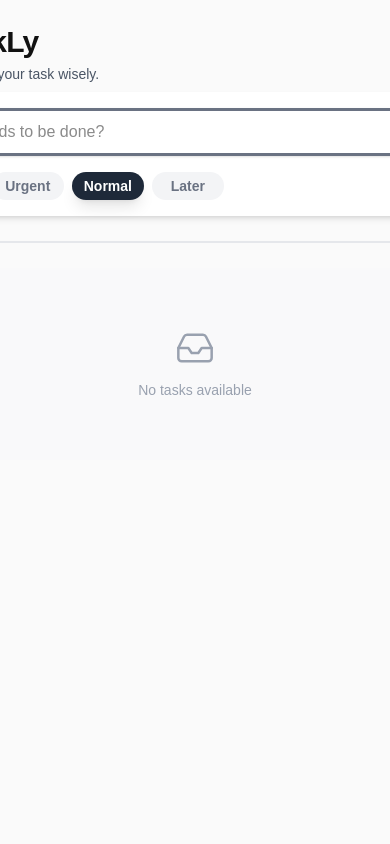
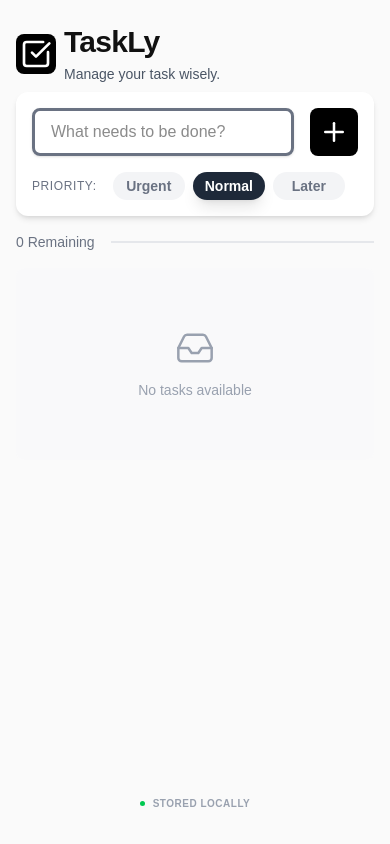
Before and after one commit to waynegio/tasklify, a Next.js app: page / in a window 390 px wide. Built offline with nearby package versions, Linux system fonts and the light colour scheme.

Commit message:
feat: enhance TodoItem and Page components with improved layout and styling

```diff
--- a/app/components/TodoItem.tsx
+++ b/app/components/TodoItem.tsx
@@ -28,12 +28,12 @@ export default function TodoItem({ item, onToggle, onDelete, onEdit }: Props) {
       <p className="flex-1 text-lg tracking-wider">{item.task}</p>
       <div className="flex gap-2 items-center">
         <p
-          className={`flex items-center justify-center w-17 border rounded-2xl uppercase text-xs font-bold ${item.priority === "later" ? "bg-yellow-200 text-yellow-500 border-yellow-300" : item.priority === "urgent" ? "bg-red-200 text-red-600 border-red-300" : "bg-gray-200 text-gray-600 border-gray-300"}`}
+          className={`flex items-center justify-center px-2 w-18 border rounded-2xl uppercase text-xs font-bold ${item.priority === "later" ? "bg-yellow-200 text-yellow-500 border-yellow-300" : item.priority === "urgent" ? "bg-red-200 text-red-600 border-red-300" : "bg-gray-200 text-gray-600 border-gray-300"}`}
         >
           {item.priority}
         </p>
         <button
-          className="flex items-center justify-center h-6 w-6 p-[2px] rounded-lg group-hover:opacity-100 opacity-0 duration-300 text-gray-500 cursor-pointer hover:text-red-500 hover:bg-red-200"
+          className="flex items-center justify-center h-6 w-6 p-[2px] rounded-lg group-hover:opacity-100 opacity-100 sm:opacity-0 duration-300 text-gray-500 cursor-pointer hover:text-red-500 hover:bg-red-200"
           onClick={(e) => {
             e.stopPropagation();
             onDelete(item.id);
--- a/app/page.tsx
+++ b/app/page.tsx
@@ -112,8 +112,8 @@ export default function Page() {
   }, [arr]);
 
   return (
-    <div className="flex flex-col items-center h-screen overflow-hidden bg-zinc-50">
-      <header className="px-4 w-158 flex justify-between items-center mb-2 mt-6">
+    <div className="flex flex-col items-center min-h-screen bg-zinc-50">
+      <header className="px-4 w-full max-w-[632px] flex justify-between items-center mb-2 mt-6">
         <div className="flex items-center gap-2">
           <div className="p-[4px] bg-black rounded-lg">
             <CheckSquare className="w-8 h-8 text-white" />
@@ -128,7 +128,7 @@ export default function Page() {
           </div>
         </div>
       </header>
-      <main className="px-4 flex flex-col w-158">
+      <main className="px-4 flex flex-col w-full max-w-[632px] flex-1">
         <div className="bg-white p-4 shadow-md rounded-xl flex flex-col">
           <div className="flex gap-4">
             <input
@@ -191,7 +191,7 @@ export default function Page() {
           </span>
           <div className="ml-4 h-[2px] flex-1 bg-gray-200"></div>
         </div>
-        <div className="flex flex-col gap-2 mt-4 overflow-y-auto mb-32 h-80">
+        <div className="flex flex-col gap-2 mt-4 overflow-y-auto h-120 sm:h-80">
           {arr.length === 0 ? (
             <div className="flex flex-col items-center justify-center h-48 text-gray-400 gap-3 rounded-lg bg-gray-50/50">
               <Inbox className="w-10 h-10 stroke-[1.5px]" />
@@ -215,6 +215,10 @@ export default function Page() {
                 />
               ))
           )}
+        </div>
+        <div className="flex justify-center items-center gap-2 text-[10px] font-extrabold text-gray-400 mt-12 tracking-wider">
+          <span className="w-[5px] h-[5px] bg-green-500 rounded-full"></span>
+          STORED LOCALLY
         </div>
       </main>
       <Toast show={show} message={toastMsg} type={toastType} />
```
